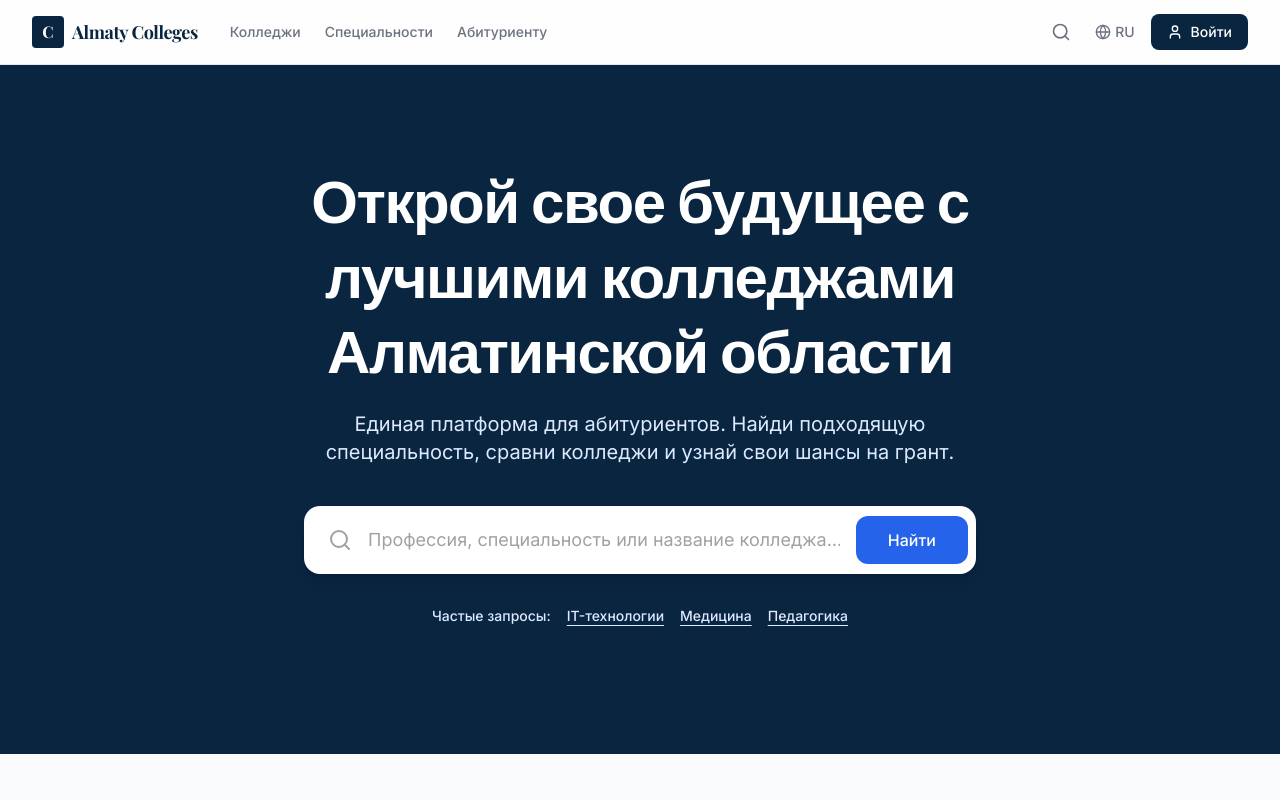
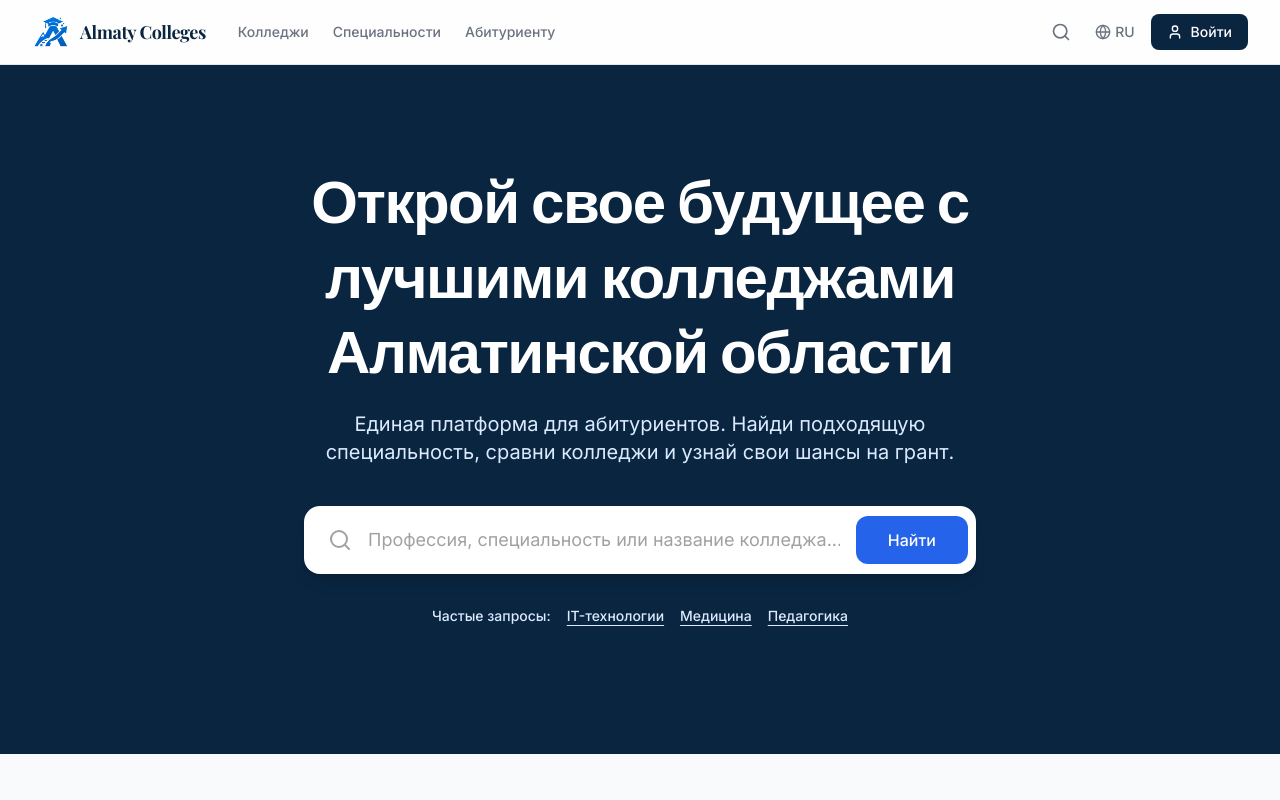
Before and after one commit to arsen-sadvakasov/almaty-colleges, a Next.js app in the folder apps/frontend/: page / in a window 1280 px wide. Shown: the top 800 px of the page. Built offline with nearby package versions, Linux system fonts and the light colour scheme; no server answers; the database is empty; a web font is replaced by a local one.

Commit message:
Logo set

```diff
--- a/apps/frontend/src/components/layout/Footer.tsx
+++ b/apps/frontend/src/components/layout/Footer.tsx
@@ -6,9 +6,7 @@ export function Footer() {
       <div className="container mx-auto px-4 sm:px-6 lg:px-8 grid grid-cols-1 md:grid-cols-4 gap-8">
         <div className="col-span-1 md:col-span-2">
           <Link href="/" className="flex items-center gap-2 mb-4">
-            <div className="w-8 h-8 bg-white rounded flex items-center justify-center text-primary-900 font-serif font-bold">
-              C
-            </div>
+            <img src="/logo.png" alt="Almaty Colleges Logo" className="h-10 w-auto object-contain bg-white rounded-lg p-1" />
             <span className="font-serif font-bold text-lg text-white tracking-tight">
               Almaty Colleges
             </span>
--- a/apps/frontend/src/components/layout/Header.tsx
+++ b/apps/frontend/src/components/layout/Header.tsx
@@ -7,9 +7,7 @@ export function Header() {
       <div className="container mx-auto px-4 sm:px-6 lg:px-8 h-16 flex items-center justify-between">
         <div className="flex items-center gap-8">
           <Link href="/" className="flex items-center gap-2">
-            <div className="w-8 h-8 bg-primary-900 rounded flex items-center justify-center text-white font-serif font-bold">
-              C
-            </div>
+            <img src="/logo.png" alt="Almaty Colleges Logo" className="h-10 w-auto object-contain" />
             <span className="font-serif font-bold text-lg text-primary-900 tracking-tight hidden sm:block">
               Almaty Colleges
             </span>
```
Also changed, not shown: apps/frontend/public/logo.png (added), 1 other file (tests, documents, lock files or other folders).
